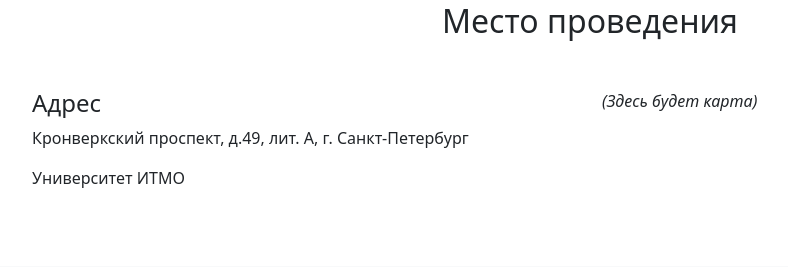
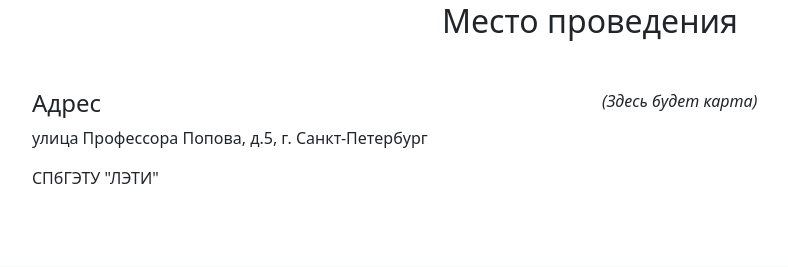
Before and after one commit to s1f0n4ik/StudySite, a Django app: page / in a window 1280 px wide. Shown: the part 1620-1887 px from the top of the page, without its empty margins (50-838 px from the left). Run offline with Django 5.2, Linux system fonts and the light colour scheme; data comes from the database, SQL or seed files in the repository; both versions use the stored data as it was after the commit.

Commit message:
Отображение

```diff
--- a/site/core/templates/core/index.html
+++ b/site/core/templates/core/index.html
@@ -98,8 +98,8 @@
         <div class="row">
             <div class="col-md-6">
                 <h4>Адрес</h4>
-                <p>Кронверкский проспект, д.49, лит. А, г. Санкт-Петербург</p>
-                <p>Университет ИТМО</p>
+                <p>улица Профессора Попова, д.5, г. Санкт-Петербург</p>
+                <p>СПбГЭТУ "ЛЭТИ"</p>
             </div>
             <div class="col-md-6">
                 <!-- Сюда можно вставить карту, например, с Яндекс.Карт -->
```
Also changed, not shown: site/db.sqlite3, site/media/speakers/горилла.jpeg (added), site/media/speakers/горилла2.png (added), site/media/speakers/негр_смешной.jpg (added), site/media/speakers/симпотная_мартышка.jpg (added).
